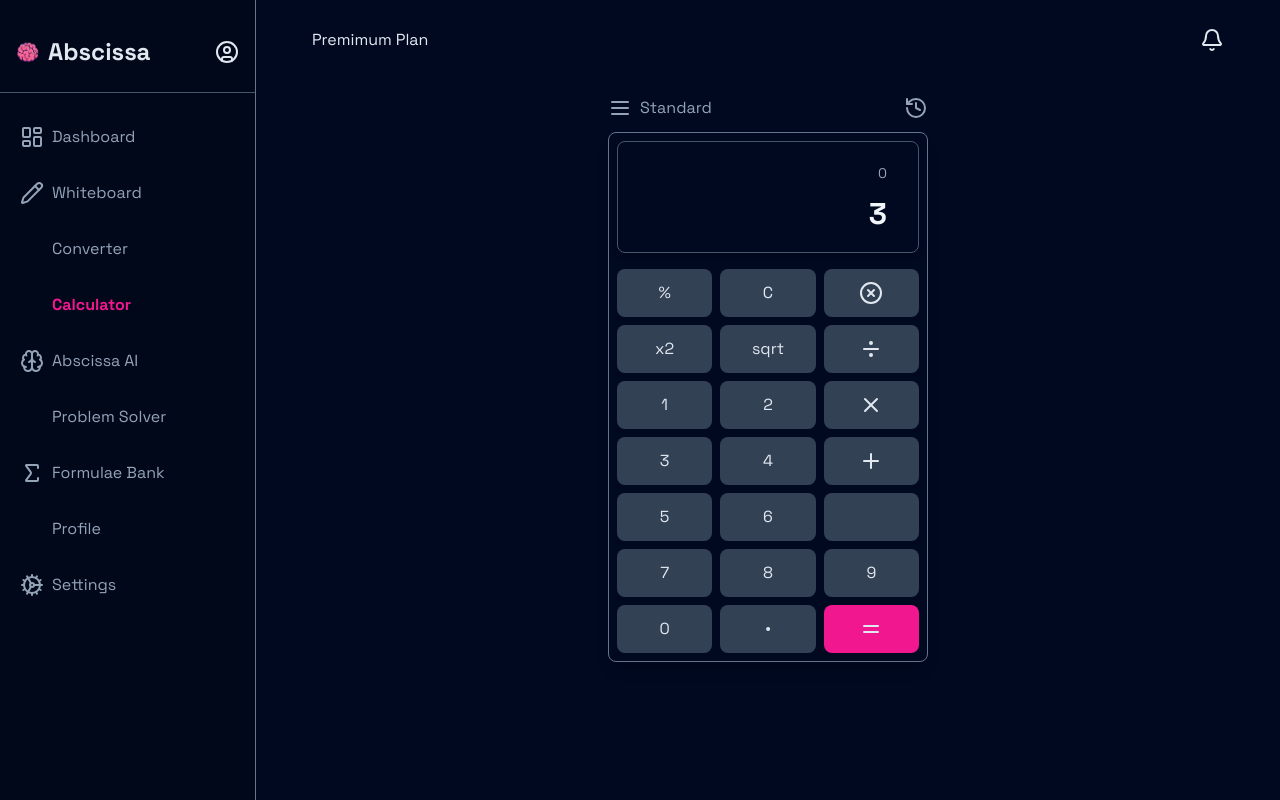
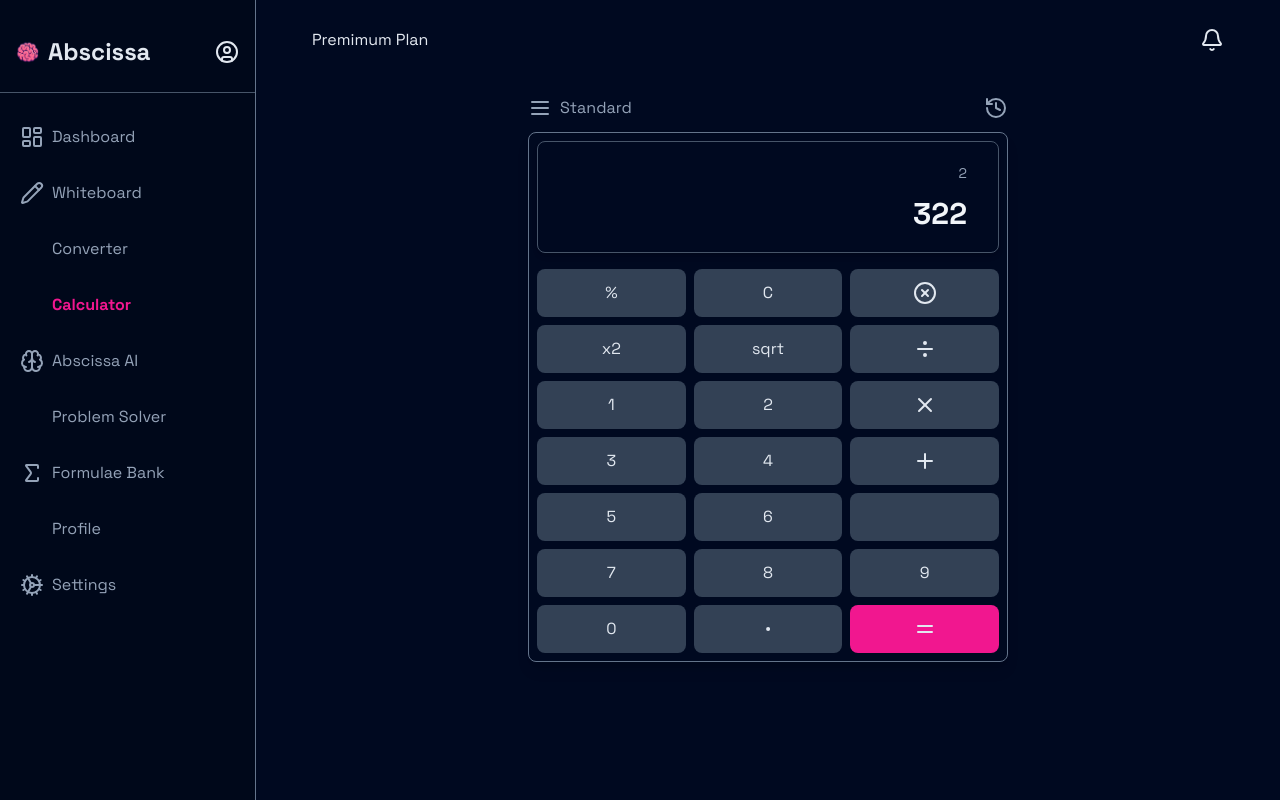
Before and after one commit to fisayo-dev/abscissa, a React (Vite) app in the folder frontend/: page /calculator in a window 1280 px wide. Built offline with nearby package versions, Linux system fonts and the light colour scheme; some icons are missing.

Commit message:
script: create delete screen function

```diff
--- a/frontend/src/pages/Private/Calculator.jsx
+++ b/frontend/src/pages/Private/Calculator.jsx
@@ -13,19 +13,32 @@ import {
 import { useState, useEffect } from "react";
 
 const Calculator = () => {
-  const [smallScreen, setSmallScreen] = useState(0);
-  const [largeScreen, setLargeScreen] = useState(3);
+  const [smallScreen, setSmallScreen] = useState(2);
+  const [largeScreen, setLargeScreen] = useState(322);
 
   const handleDeleteScreen = () => {
+    if (smallScreen.toString().trim() !== "") {
+      setSmallScreen("");
+    } else {
+      const numArray = Array.from(largeScreen.toString());
+      numArray.pop();
 
-  }
+      if (numArray.length == 0) {
+        setLargeScreen(0)
+      } else {
+        let numList = "";
+        numArray.map((num) => (numList += num));
+        setLargeScreen(numList);
+      }
+    }
+  };
 
   const clearScreen = () => {
-    setSmallScreen('')
-    setLargeScreen(0)
-  }
+    setSmallScreen("");
+    setLargeScreen(0);
+  };
   return (
-    <div className="w-4/5 md:w-1/3 mx-auto">
+    <div className="w-full md:w-3/6 mx-auto">
       <div className="mt-4 grid gap-3">
         <div className="flex items-center text-slate-400 justify-between">
           <div className="flex items-center gap-2 hover:text-slate-100 cursor-pointer">
@@ -57,10 +70,16 @@ const Calculator = () => {
               <div className="p-3 rounded-lg text-center cursor-pointer hover:bg-slate-600 bg-slate-700 flex justify-center">
                 %
               </div>
-              <div className="p-3 rounded-lg text-center cursor-pointer hover:bg-slate-600 bg-slate-700 flex justify-center" onClick={() => clearScreen()}>
+              <div
+                className="p-3 rounded-lg text-center cursor-pointer hover:bg-slate-600 bg-slate-700 flex justify-center"
+                onClick={() => clearScreen()}
+              >
                 <p>C</p>
               </div>
-              <div className="p-3 rounded-lg text-center cursor-pointer hover:bg-slate-600 bg-slate-700 flex justify-center">
+              <div
+                className="p-3 rounded-lg text-center cursor-pointer hover:bg-slate-600 bg-slate-700 flex justify-center"
+                onClick={() => handleDeleteScreen()}
+              >
                 <XCircleIcon className="h-6 w-6" />
               </div>
               <div className="p-3 rounded-lg text-center cursor-pointer hover:bg-slate-600 bg-slate-700 flex justify-center">
```
